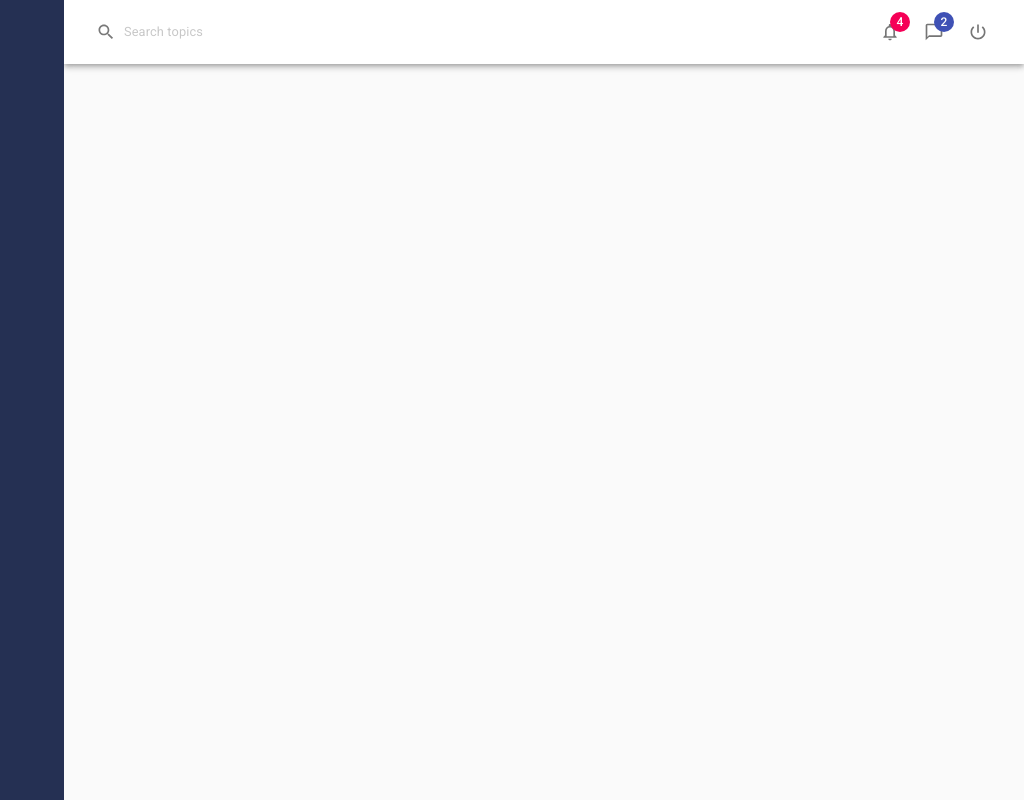
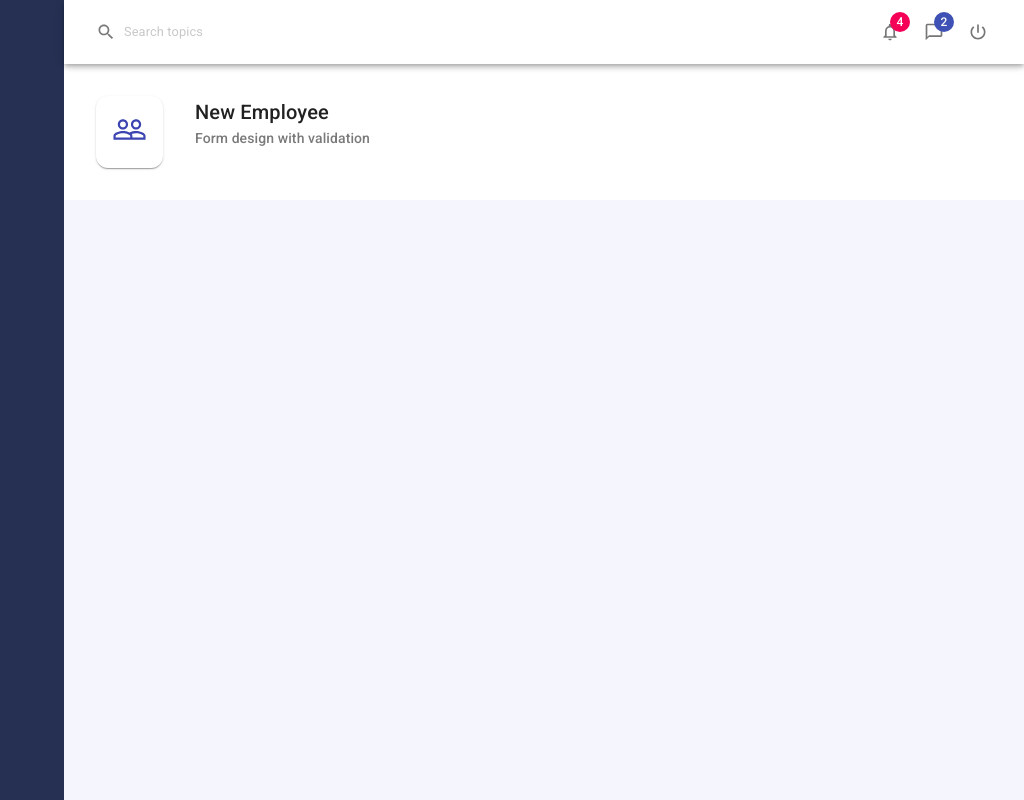
Before and after one commit to Avisa-GA/material-ui-react, a React (Create React App) app: page / in a window 1280 px wide. Shown: the whole page, without its empty margins (256-1280 px from the left). Built offline with nearby package versions, Linux system fonts and the light colour scheme.

Commit message:
feat: add employess

```diff
--- a/src/App/App.js
+++ b/src/App/App.js
@@ -2,13 +2,15 @@ import {
   CssBaseline,
   ThemeProvider,
   makeStyles,
-  createMuiTheme,
+  createTheme,
 } from "@material-ui/core";
 import Header from "../components/Header";
 import SideMenu from "../components/SideMenu";
+import Employees from "../pages/Employees/Employees";
+
 import "./App.css";
 
-const theme = createMuiTheme({
+const theme = createTheme({
   palette: {
     primary: {
       main: "#3f51b5",
@@ -17,6 +19,24 @@ const theme = createMuiTheme({
     secondary: {
       main: "#f50057",
       light: "#ff4081",
+    },
+    background: {
+      default: "#f4f5fd",
+    },
+  },
+  shape: {
+    borderRadius: "12px",
+  },
+  overrides: {
+    MuiAppBar: {
+      root: {
+        transform: "translateZ(0)",
+      },
+    },
+  },
+  props: {
+    MuiIconButton: {
+      disableRipple: true,
     },
   },
 });
@@ -36,6 +56,7 @@ function App() {
       <SideMenu />
       <div className={classes.appMain}>
         <Header />
+        <Employees />
       </div>
       <CssBaseline />
     </ThemeProvider>
--- /dev/null
+++ b/src/pages/Employees/Employees.js
@@ -0,0 +1,17 @@
+import React from "react";
+import EmployeeForm from "./EmployeeForm";
+import PeopleOutlineIcon from "@material-ui/icons/PeopleOutline";
+import PageHeader from "../../components/PageHeader";
+
+export default function Employees() {
+  return (
+    <>
+      <PageHeader
+        title="New Employee"
+        subtitle="Form design with validation"
+        icon={<PeopleOutlineIcon fontSize="large" />}
+      />
+      <EmployeeForm />
+    </>
+  );
+}
```
